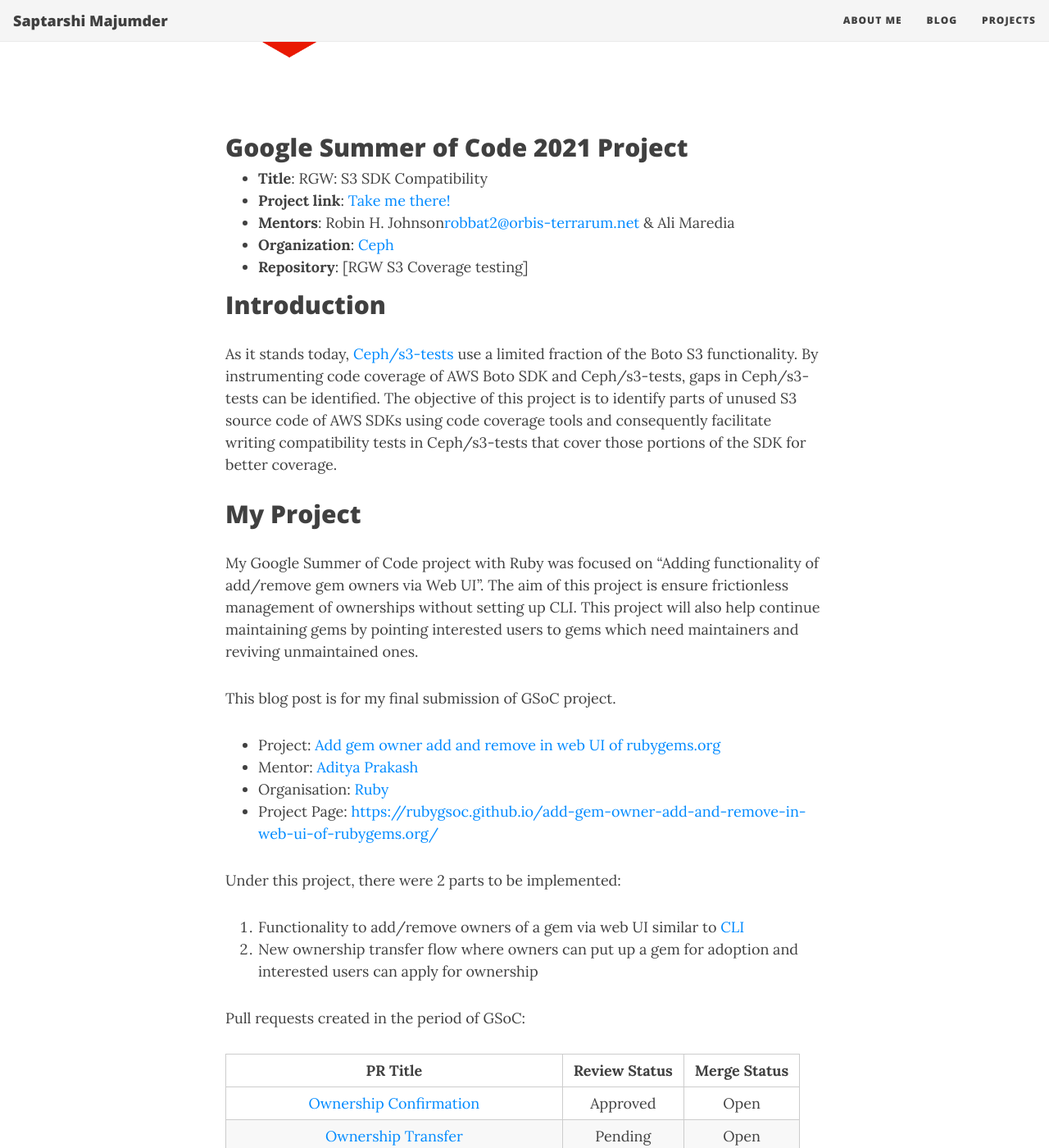
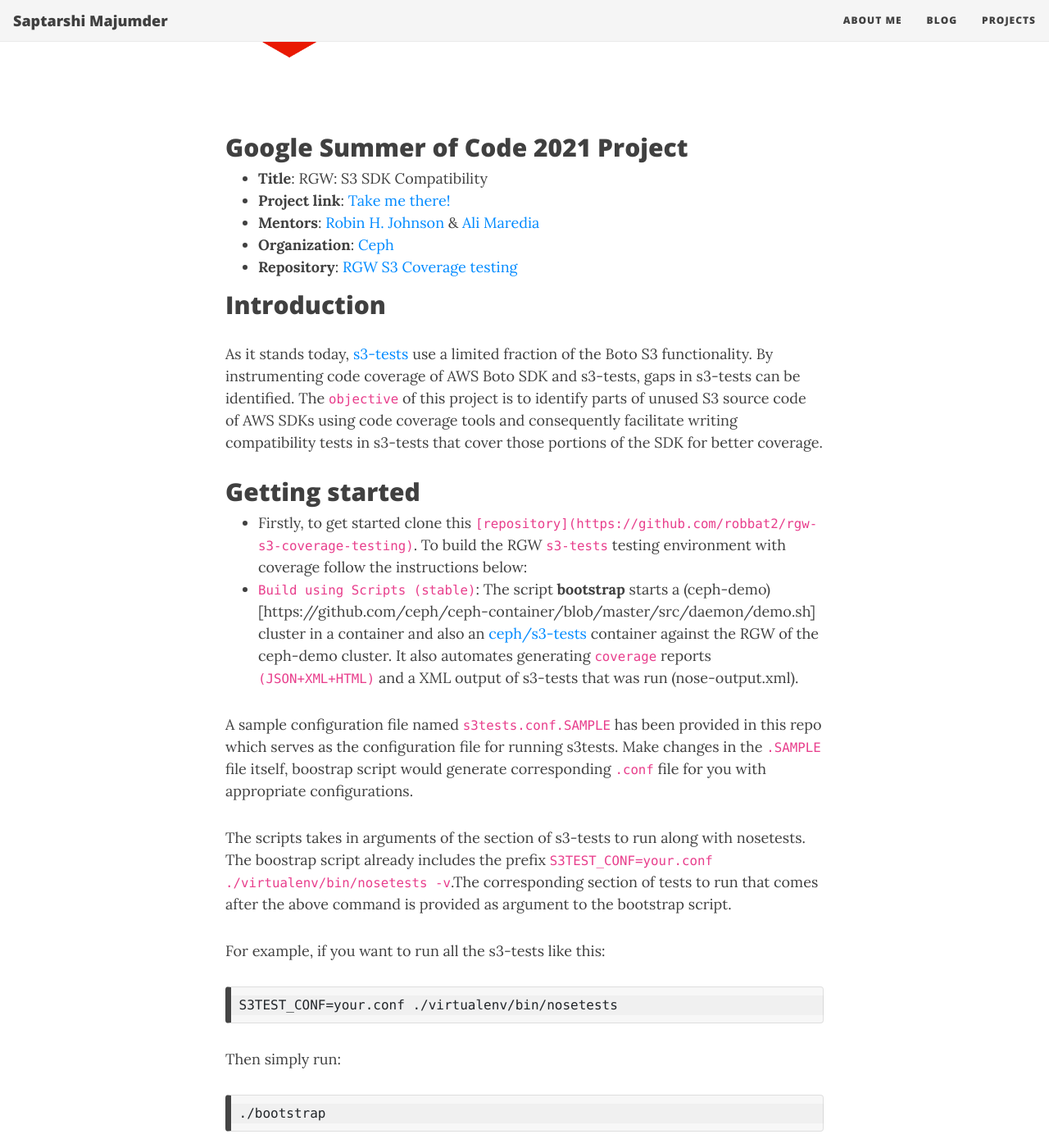
Before and after one commit to iraj465/iraj465.github.io, a Jekyll site: the page built from _posts/2021-08-18-gsoc-2021-final-report.md, in a window 1280 px wide and 1400 px high, scrolled down 368 px. Shown: the whole window at 82% size. Built offline with Jekyll 4.4.1, drawn with Linux system fonts in a browser that asks for light colours; nearby versions of some CDN libraries; some of the changed text lies outside the part shown.

Commit message:
Update 2021-08-18-gsoc-2021-final-report.md

````diff
--- a/_posts/2021-08-18-gsoc-2021-final-report.md
+++ b/_posts/2021-08-18-gsoc-2021-final-report.md
@@ -10,29 +10,65 @@
 ## Google Summer of Code 2021 Project
 - **Title**: RGW: S3 SDK Compatibility
 - **Project link**: [Take me there!](https://summerofcode.withgoogle.com/projects/#5755795897057280)
-- **Mentors**: Robin H. Johnson<robbat2@orbis-terrarum.net> & Ali Maredia
+- **Mentors**: [Robin H. Johnson](robbat2@orbis-terrarum.net) & [Ali Maredia](amaredia@redhat.com)
 - **Organization**: [Ceph](https://ceph.com/en/)
-- **Repository**: [RGW S3 Coverage testing]
+- **Repository**: [RGW S3 Coverage testing](https://github.com/robbat2/rgw-s3-coverage-testing)
 
 ## Introduction
-As it stands today, [Ceph/s3-tests](https://github.com/ceph/s3-tests) use a limited fraction of the Boto S3 functionality. By instrumenting code coverage of AWS Boto SDK and Ceph/s3-tests, gaps in Ceph/s3-tests can be identified. The objective of this project is to identify parts of unused S3 source code of AWS SDKs using code coverage tools and consequently facilitate writing compatibility tests in Ceph/s3-tests that cover those portions of the SDK for better coverage.
+As it stands today, [s3-tests](https://github.com/ceph/s3-tests) use a limited fraction of the Boto S3 functionality. By instrumenting code coverage of AWS Boto SDK and s3-tests, gaps in s3-tests can be identified. The `objective` of this project is to identify parts of unused S3 source code of AWS SDKs using code coverage tools and consequently facilitate writing compatibility tests in s3-tests that cover those portions of the SDK for better coverage.
 
-## My Project
-My Google Summer of Code project with Ruby was focused on "Adding functionality of add/remove gem owners via Web UI".
-The aim of this project is ensure frictionless management of ownerships without setting up CLI. This project will also
-help continue maintaining gems by pointing interested users to gems which need maintainers and reviving unmaintained ones.
+## Getting started
+- Firstly, to get started clone this `[repository](https://github.com/robbat2/rgw-s3-coverage-testing)`.
+To build the RGW `s3-tests` testing environment with coverage follow the instructions below:
+- ``Build using Scripts (stable)``: The script **bootstrap** starts a (ceph-demo)[https://github.com/ceph/ceph-container/blob/master/src/daemon/demo.sh] cluster in a container and also an [ceph/s3-tests](https://github.com/ceph/s3-tests) container against the RGW of the ceph-demo cluster. It also automates generating `coverage` reports `(JSON+XML+HTML)` and a XML output of s3-tests that was run (nose-output.xml).
 
-This blog post is for my final submission of GSoC project.
+A sample configuration file named ``s3tests.conf.SAMPLE`` has been provided in this repo which serves as the configuration file for running s3tests. Make changes in the ``.SAMPLE`` file itself, boostrap script would generate corresponding ``.conf`` file for you with appropriate configurations.
 
+The scripts takes in arguments of the section of s3-tests to run along with nosetests.
+The boostrap script already includes the prefix ``
+S3TEST_CONF=your.conf ./virtualenv/bin/nosetests -v``.The corresponding section of tests to run that comes after the above command is provided as argument to the bootstrap script.
 
-- Project: [Add gem owner add and remove in web UI of rubygems.org](https://summerofcode.withgoogle.com/projects/#5841025752367104)
-- Mentor: [Aditya Prakash](https://github.com/sonalkr132)
-- Organisation: [Ruby](https://summerofcode.withgoogle.com/organizations/6676829491953664/)
-- Project Page: [https://rubygsoc.github.io/add-gem-owner-add-and-remove-in-web-ui-of-rubygems.org/](https://rubygsoc.github.io/add-gem-owner-add-and-remove-in-web-ui-of-rubygems.org/)
+For example, if you want to run all the s3-tests like this:
+```
+S3TEST_CONF=your.conf ./virtualenv/bin/nosetests
+```
+Then simply run:
+```
+./bootstrap
+```
+If you want to specify which directory of tests to run like this:
+```
+S3TEST_CONF=your.conf ./virtualenv/bin/nosetests s3tests.functional
+```
+Then run:
+```
+./bootstrap s3tests.functional
+```
+If you want to specify which file of tests to run like this:
+```
+S3TEST_CONF=your.conf ./virtualenv/bin/nosetests s3tests.functional.test_s3
+```
+Then run:
+```
+./bootstrap s3tests.functional.test_s3
+```
+If you want to specify which test to run like this:
+```
+S3TEST_CONF=your.conf ./virtualenv/bin/nosetests s3tests.functional.test_s3:test_bucket_list_empty
+```
+Then run:
+```
+./bootstrap s3tests.functional.test_s3:test_bucket_list_empty
+```
+To gather a list of tests being run, run this:
+```
+./bootstrap --collect-only
+```
+- ``Using Docker-compose (WIP)``: To start the ceph cluster and the s3-tests container simply run the following command to bootstrap both the services in docker-compose. It's in-between container networking portion is still WIP, features to be added.
+```
+docker-compose up -d
+```
 
-Under this project, there were 2 parts to be implemented:
-1. Functionality to add/remove owners of a gem via web UI similar to [CLI](https://guides.rubygems.org/command-reference/#gem-owner)
-2. New ownership transfer flow where owners can put up a gem for adoption and interested users can apply for ownership
 
 Pull requests created in the period of GSoC:
 
````
